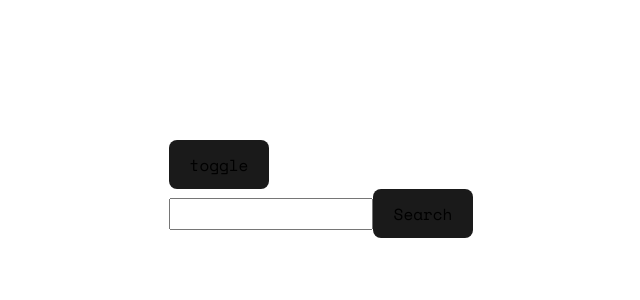
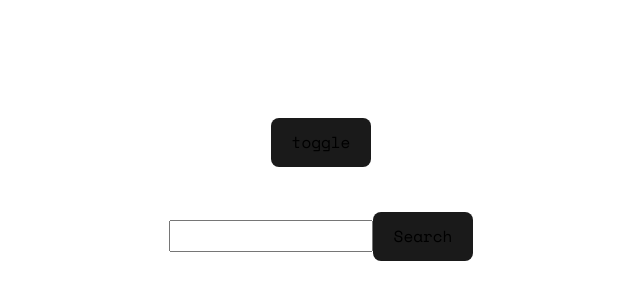
Before and after one commit to Hcmwebs/github-user-search, a React (Vite) app: page / in a window 1280 px wide. Shown: the part 206-506 px from the top of the page, without its empty margins (319-959 px from the left). Built offline with nearby package versions, Linux system fonts and the light colour scheme.

Commit message:
added landmarks to the app and the Wrapper
Signed-off-by: Heze <64218603+Hcmwebs@users.noreply.github.com>

```diff
--- a/src/App.jsx
+++ b/src/App.jsx
@@ -1,18 +1,41 @@
 import React from 'react'
 import { Info, Navbar, Search } from './components'
 import { GlobalStyles } from './styles'
+import styled from 'styled-components'
 
 const App = () => {
 	return (
 		<>
 			<GlobalStyles />
-			<div className='App'>
-        <Navbar />
-        <Search />
-        <Info />
-			</div>
+			<Wrapper className='App'>
+				<header className='sectionCenter' >
+					<Navbar />
+				</header>
+				<main className='sectionCenter'>
+					<Search />
+					<Info />
+				</main>
+			</Wrapper>
 		</>
 	)
 }
 
+const Wrapper = styled.div`
+	&.App {
+		width: 375px;
+		outline: 1px solid white;
+		display: grid;
+		place-items: center;
+		gap: 2.25rem;
+		@media (min-width: 768px) {
+			width: 573px;
+			gap: 2.8rem;
+		}
+		@media (min-width: 1440px) {
+			width: 730px;
+			gap: 2.25rem;
+		}
+	}
+`
+
 export default App
```
